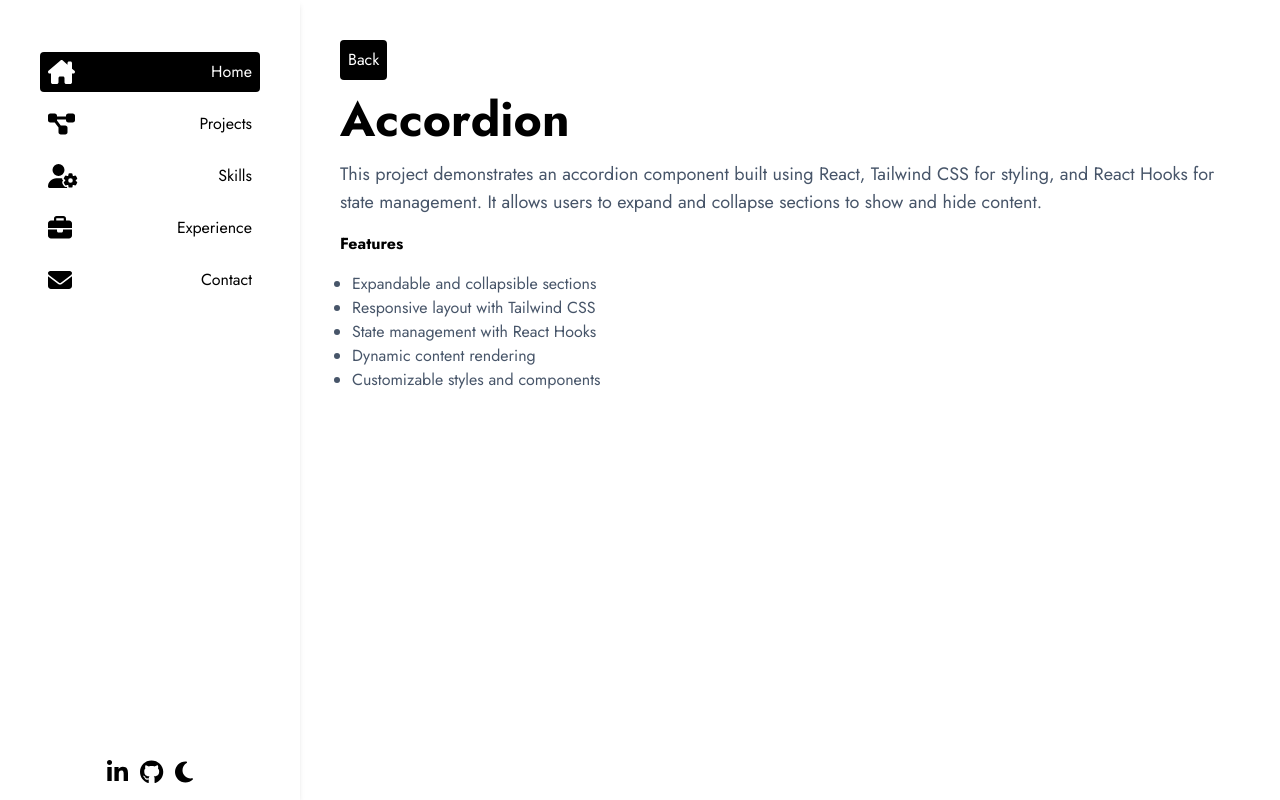
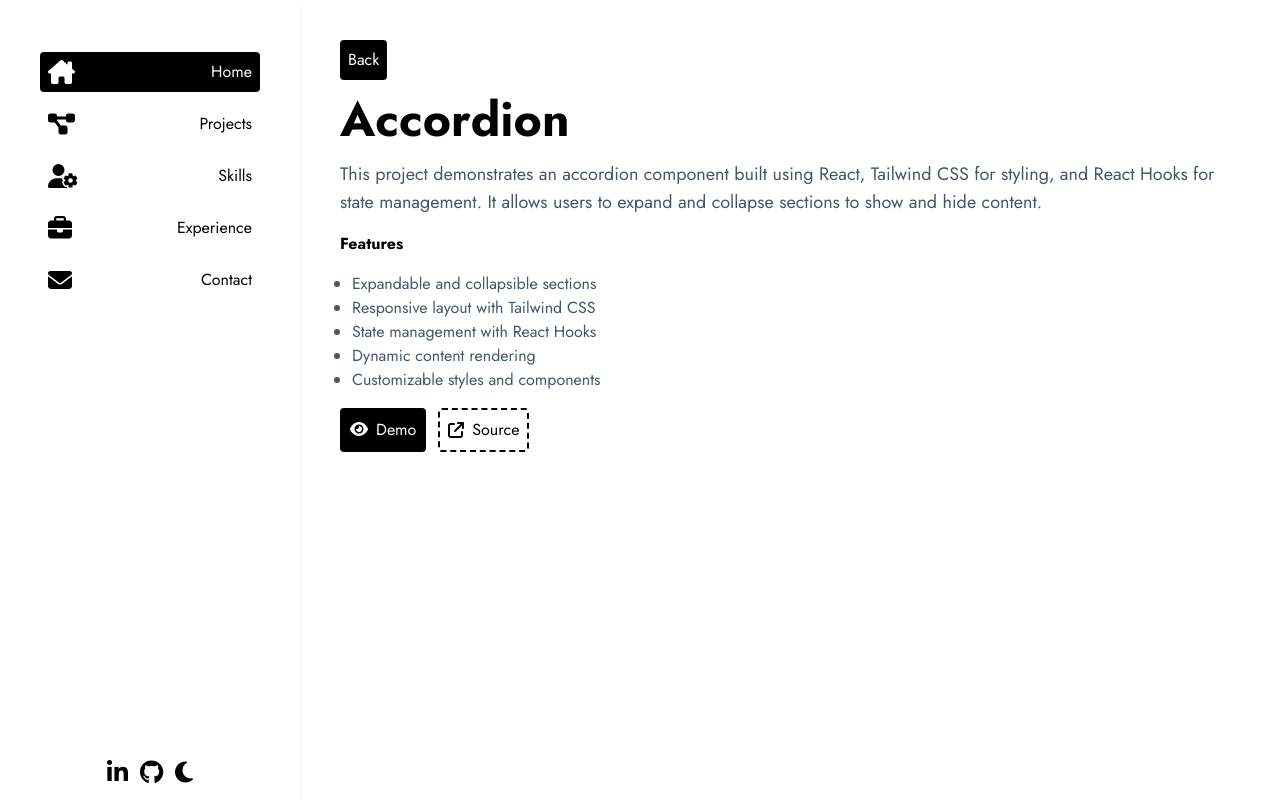
Before and after one commit to Mark-Alexis-Posadas/react-portfolio, a React (Vite) app: page /projects/Accordion in a window 1280 px wide. Built offline with nearby package versions, Linux system fonts and the light colour scheme.

Commit message:
modify arrow icon in project details and added url demo

```diff
--- a/src/data/projects-data.ts
+++ b/src/data/projects-data.ts
@@ -16,7 +16,7 @@ const projectsData: Project[] = [
     ],
     source:
       "https://github.com/Mark-Alexis-Posadas/vanilla-js-projects/tree/main/tab",
-    demo: "https://tab-theta.vercel.app/",
+    demo: "https://tjc6fc.csb.app/",
     buttons: ["Demo", "Source"],
     tags: ["react", "typescript", "tailwind CSS"],
   },
@@ -35,7 +35,7 @@ const projectsData: Project[] = [
     ],
     source:
       "https://github.com/Mark-Alexis-Posadas/vanilla-js-projects/tree/main/accordion",
-    demo: "https://codesandbox.io/p/sandbox/faq-accordion-59gsdr",
+    demo: "https://kjky7y.csb.app/",
     buttons: ["Demo", "Source"],
     tags: ["react", "typescript", "tailwind CSS"],
   },
@@ -167,7 +167,7 @@ const projectsData: Project[] = [
     ],
     source:
       "https://github.com/Mark-Alexis-Posadas/vanilla-js-projects/tree/main/carousel",
-    demo: "https://carousel-component.vercel.app/",
+    demo: "https://nmqnld.csb.app/",
     buttons: ["Demo", "Source"],
     tags: ["react", "typescript", "tailwind CSS"],
   },
@@ -185,7 +185,7 @@ const projectsData: Project[] = [
     ],
     source:
       "https://github.com/Mark-Alexis-Posadas/vanilla-js-projects/tree/main/theme-switcher",
-    demo: "https://theme-switcher.vercel.app/",
+    demo: "https://z8xq86.csb.app/",
     buttons: ["Demo", "Source"],
     tags: ["react", "typescript", "tailwind CSS"],
   },
--- a/src/pages/ProjectDetails/index.tsx
+++ b/src/pages/ProjectDetails/index.tsx
@@ -3,7 +3,10 @@ import { Link, useParams } from "react-router-dom";
 import Wrapper from "../../components/Wrapper";
 import { Project } from "../../types/Project";
 import { FontAwesomeIcon } from "@fortawesome/react-fontawesome";
-import { faArrowUp, faEye } from "@fortawesome/free-solid-svg-icons";
+import {
+  faArrowUpRightFromSquare,
+  faEye,
+} from "@fortawesome/free-solid-svg-icons";
 
 interface Props {
   projectsData: Project[];
@@ -68,7 +71,7 @@ const ProjectDetails: React.FC<Props> = ({ projectsData, isDark }) => {
               </li>
             ))}
           </ul>
-          {/*
+
           <ul className="flex items-center gap-3">
             <a
               href={project.demo}
@@ -93,10 +96,13 @@ const ProjectDetails: React.FC<Props> = ({ projectsData, isDark }) => {
                   : "dark:text-black dark:border-black "
               } border-dashed border-2 rounded p-2 flex items-center justify-center`}
             >
-              <FontAwesomeIcon icon={faArrowUp} className="mr-2" />
+              <FontAwesomeIcon
+                icon={faArrowUpRightFromSquare}
+                className="mr-2"
+              />
               Source
             </a>
-          </ul> */}
+          </ul>
         </div>
       </Wrapper>
     </section>
```
